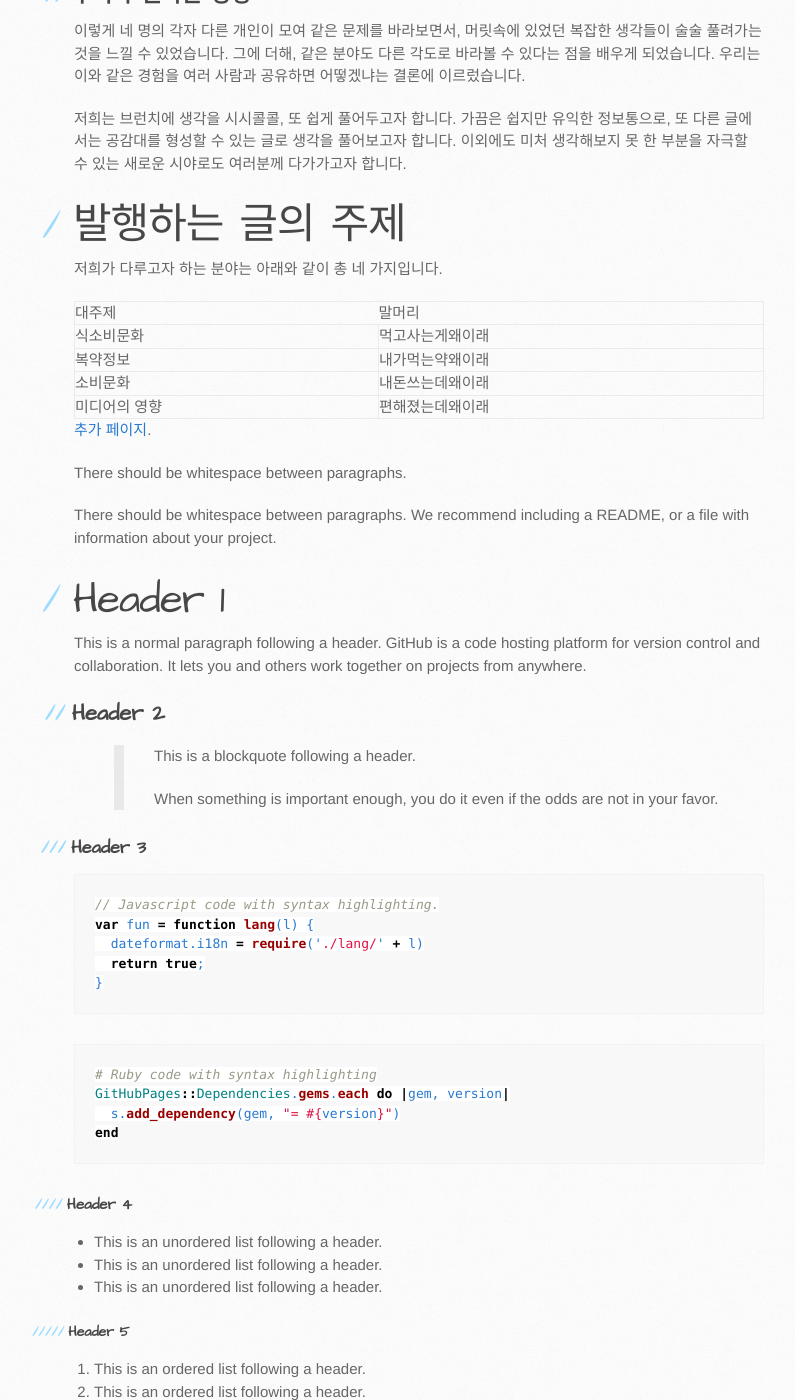
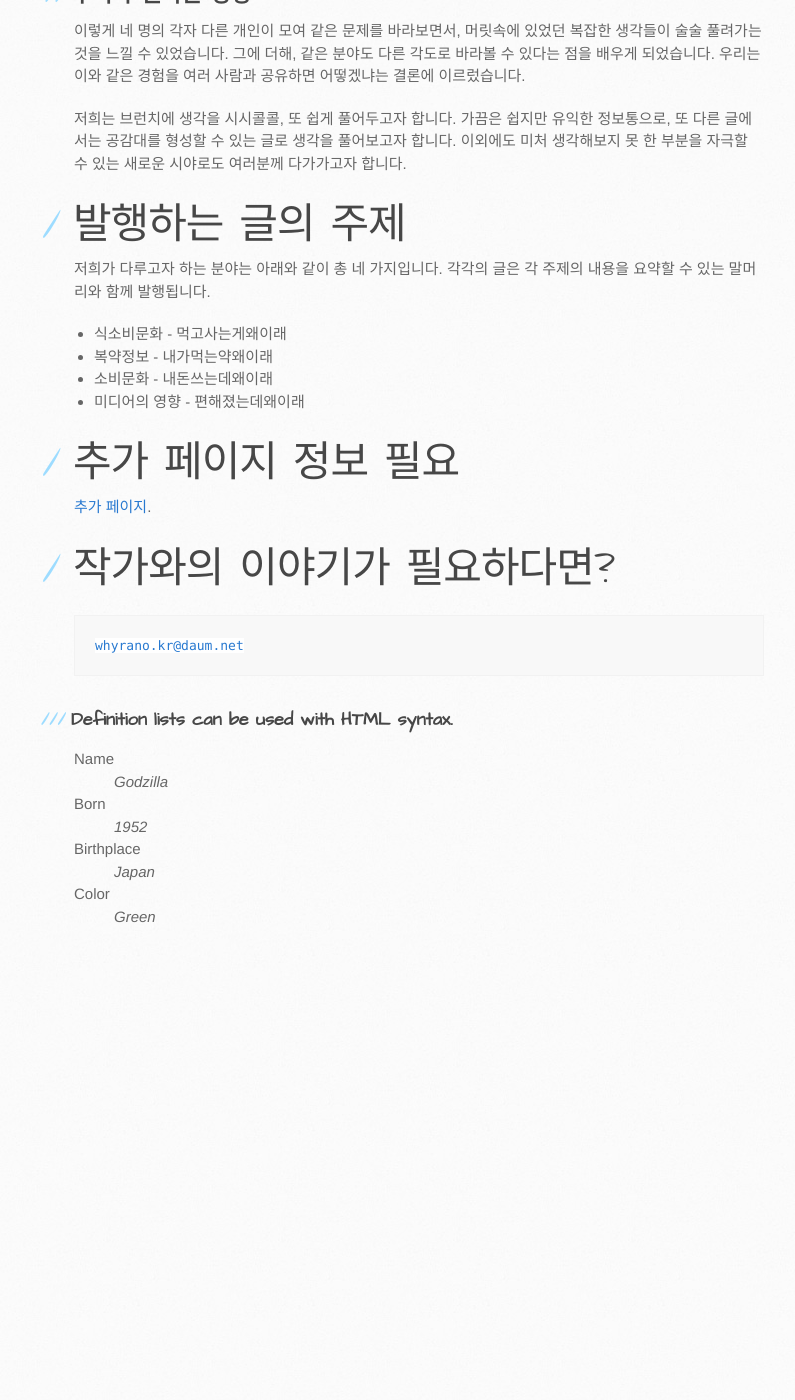
Before and after one commit to whyrano4/whyrano4.github.io, a Jekyll site: the page built from index.md, in a window 1280 px wide and 1400 px high, scrolled down 1122 px. Shown: the whole window, without its empty margins (96-891 px from the left). Built offline with Jekyll 4.4.1, drawn with Linux system fonts in a browser that asks for light colours; after the commit the page ends 2093 px from its top, so only the background shows below that; some of the changed text lies outside the part shown.

Commit message:
Index setting

````diff
--- a/index.md
+++ b/index.md
@@ -2,7 +2,7 @@
 layout: default
 ---
 
-![image](https://github.com/whyrano4/whyrano4.github.io/blob/main/whyrano_pic.png) #Need to check whether the image is shown
+![image](whyrano_pic.png) #Need to check whether the image is shown
 
 안녕하세요! 브런치 작가 외이례의 웹페이지에 오신 것을 환영합니다 :-)
 [외이례의 브런치](https://brunch.co.kr/@whyrano)는 여기서 만나보실 수 있어요!
@@ -21,104 +21,22 @@ layout: default
 
 # 발행하는 글의 주제
 
-저희가 다루고자 하는 분야는 아래와 같이 총 네 가지입니다.
+저희가 다루고자 하는 분야는 아래와 같이 총 네 가지입니다. 각각의 글은 각 주제의 내용을 요약할 수 있는 말머리와 함께 발행됩니다.
 
-| 대주제        | 말머리          |
-|:-------------|:------------------|
-| 식소비문화 | 먹고사는게왜이래 |
-| 복약정보 | 내가먹는약왜이래 |
-| 소비문화 | 내돈쓰는데왜이래 |
-| 미디어의 영향 | 편해졌는데왜이래 |
+*   식소비문화 - 먹고사는게왜이래
+*   복약정보 - 내가먹는약왜이래
+*   소비문화 - 내돈쓰는데왜이래
+*   미디어의 영향 - 편해졌는데왜이래
 
+# 추가 페이지 정보 필요
 
 [추가 페이지](./another-page.html).
 
-There should be whitespace between paragraphs.
+# 작가와의 이야기가 필요하다면?
 
-There should be whitespace between paragraphs. We recommend including a README, or a file with information about your project.
-
-# Header 1
-
-This is a normal paragraph following a header. GitHub is a code hosting platform for version control and collaboration. It lets you and others work together on projects from anywhere.
-
-## Header 2
-
-> This is a blockquote following a header.
->
-> When something is important enough, you do it even if the odds are not in your favor.
-
-### Header 3
-
-```js
-// Javascript code with syntax highlighting.
-var fun = function lang(l) {
-  dateformat.i18n = require('./lang/' + l)
-  return true;
-}
 ```
-
-```ruby
-# Ruby code with syntax highlighting
-GitHubPages::Dependencies.gems.each do |gem, version|
-  s.add_dependency(gem, "= #{version}")
-end
+whyrano.kr@daum.net
 ```
-
-#### Header 4
-
-*   This is an unordered list following a header.
-*   This is an unordered list following a header.
-*   This is an unordered list following a header.
-
-##### Header 5
-
-1.  This is an ordered list following a header.
-2.  This is an ordered list following a header.
-3.  This is an ordered list following a header.
-
-###### Header 6
-
-| head1        | head two          | three |
-|:-------------|:------------------|:------|
-| ok           | good swedish fish | nice  |
-| out of stock | good and plenty   | nice  |
-| ok           | good `oreos`      | hmm   |
-| ok           | good `zoute` drop | yumm  |
-
-### There's a horizontal rule below this.
-
-* * *
-
-### Here is an unordered list:
-
-*   Item foo
-*   Item bar
-*   Item baz
-*   Item zip
-
-### And an ordered list:
-
-1.  Item one
-1.  Item two
-1.  Item three
-1.  Item four
-
-### And a nested list:
-
-- level 1 item
-  - level 2 item
-  - level 2 item
-    - level 3 item
-    - level 3 item
-- level 1 item
-  - level 2 item
-  - level 2 item
-  - level 2 item
-- level 1 item
-  - level 2 item
-  - level 2 item
-- level 1 item
-
 
 ### Definition lists can be used with HTML syntax.
 
@@ -132,11 +50,3 @@ end
 <dt>Color</dt>
 <dd>Green</dd>
 </dl>
-
-```
-Long, single-line code blocks should not wrap. They should horizontally scroll if they are too long. This line should be long enough to demonstrate this.
-```
-
-```
-The final element.
-```
````
